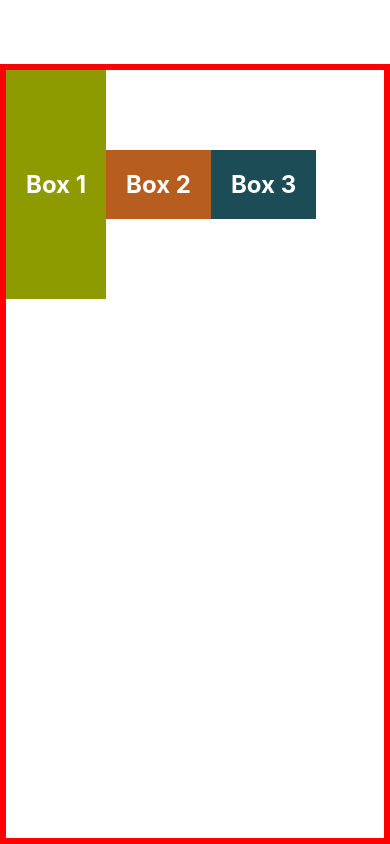
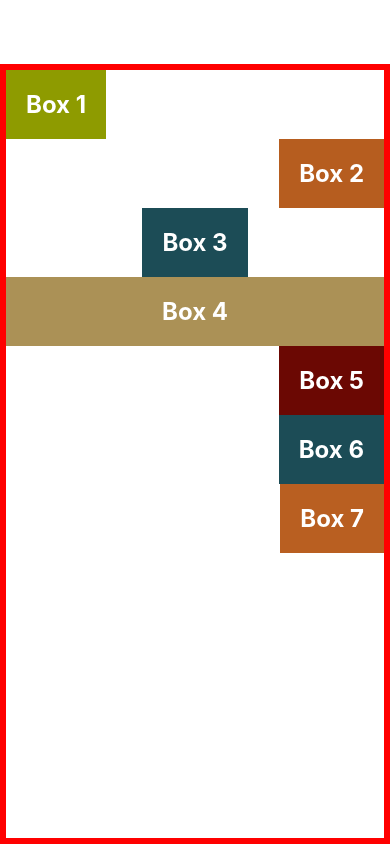
Before and after one commit to jigneshgit935/Learn-React-Native, a React Native app: screen / in a window 390 px wide. Built offline with nearby package versions, Linux system fonts and the light colour scheme.

Commit message:
align-self

```diff
--- a/App.js
+++ b/App.js
@@ -5,15 +5,21 @@
   return (
     // <View style={{ backgroundColor: 'plum', flex: 1 }}></View>
     <View style={styles.container}>
-      <Box style={{ backgroundColor: '#8e9b00', paddingVertical: 100 }}>
+      <Box style={{ backgroundColor: '#8e9b00', alignSelf: 'flex-start' }}>
         Box 1
       </Box>
-      <Box style={{ backgroundColor: '#b65d1f' }}>Box 2</Box>
-      <Box style={{ backgroundColor: '#1c4c56' }}>Box 3</Box>
-      {/* <Box style={{ backgroundColor: '#ab9156' }}>Box 4</Box>
-      <Box style={{ backgroundColor: '#6b0803' }}>Box 5</Box>
+      <Box style={{ backgroundColor: '#b65d1f', alignSelf: 'flex-end' }}>
+        Box 2
+      </Box>
+      <Box style={{ backgroundColor: '#1c4c56', alignSelf: 'center' }}>
+        Box 3
+      </Box>
+      <Box style={{ backgroundColor: '#ab9156', alignSelf: 'stretch' }}>
+        Box 4
+      </Box>
+      <Box style={{ backgroundColor: '#6b0803', alignSelf: 'auto' }}>Box 5</Box>
       <Box style={{ backgroundColor: '#1c4c56' }}>Box 6</Box>
-      <Box style={{ backgroundColor: '#b95f21' }}>Box 7</Box> */}
+      <Box style={{ backgroundColor: '#b95f21' }}>Box 7</Box>
     </View>
   );
 }
@@ -22,11 +28,7 @@
   container: {
     flex: 1,
     // alignItems: 'stretch',
-    // alignItems: 'flex-start',
-    // alignItems: 'flex-end',
-    // alignItems: 'center',
-    alignItems: 'baseline',
-    flexDirection: 'row',
+    alignItems: 'flex-end',
     marginTop: 64,
     borderWidth: 6,
     borderColor: 'red',
```
